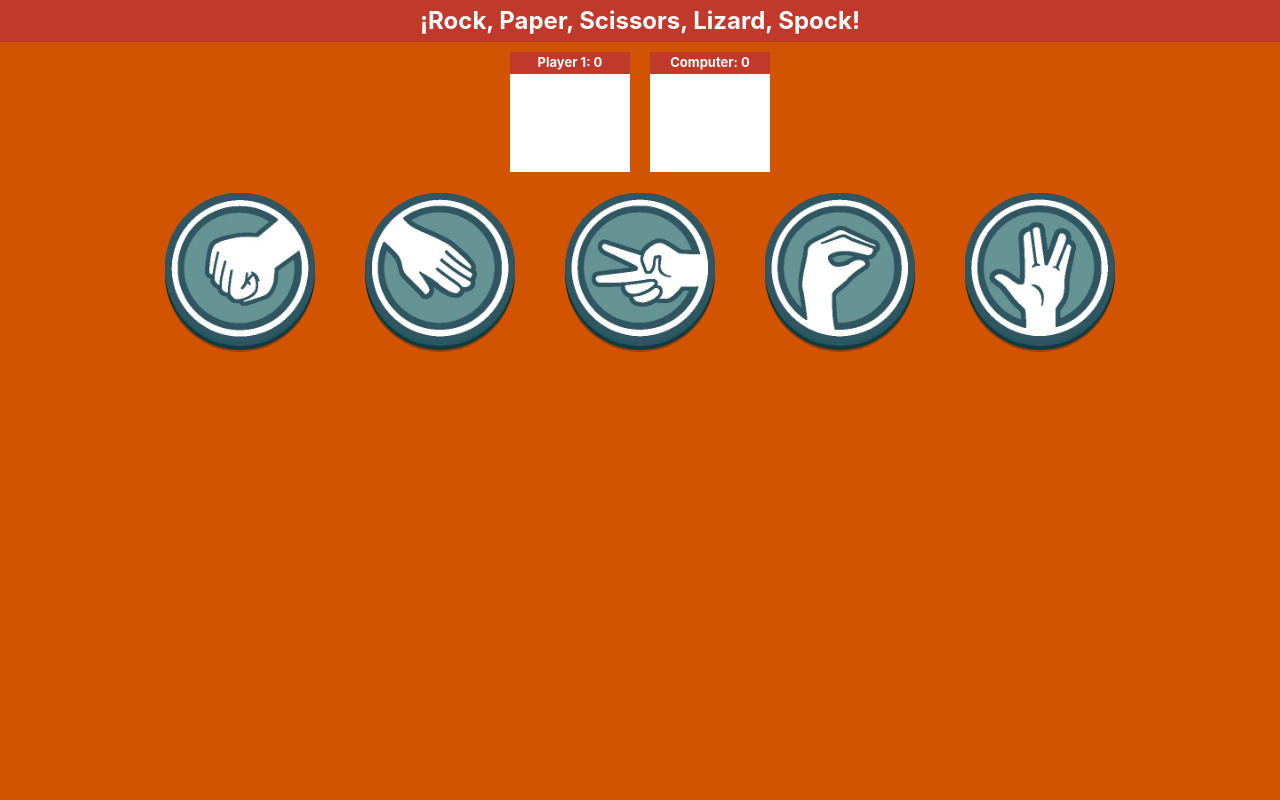
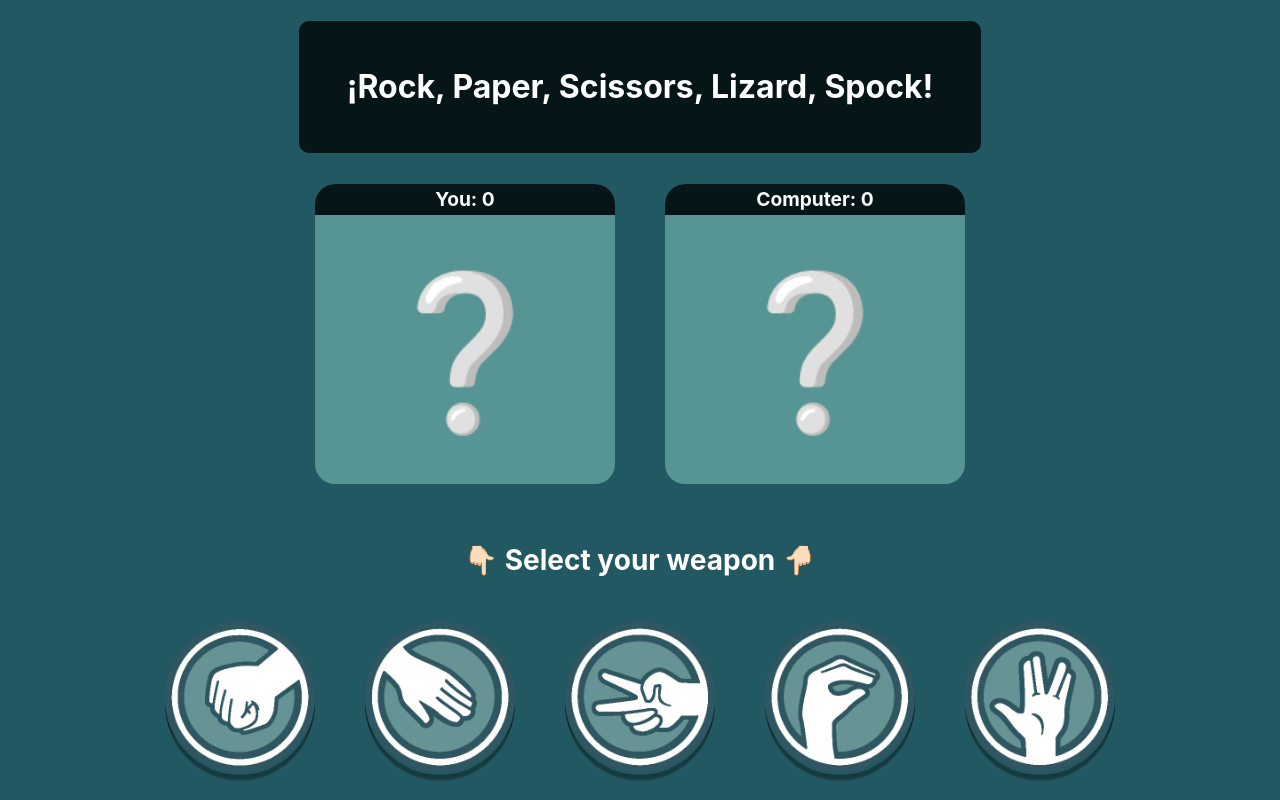
Before and after one commit to Alejandro-Cardozo/react-challenges, a React (Vite) app in the folder rock-paper-scissors-lizard-spock/: page / in a window 1280 px wide. Built offline with nearby package versions, Linux system fonts and the light colour scheme.

Commit message:
Apply final styling

```diff
--- a/rock-paper-scissors-lizard-spock/index.html
+++ b/rock-paper-scissors-lizard-spock/index.html
@@ -2,9 +2,9 @@
 <html lang="en">
   <head>
     <meta charset="UTF-8" />
-    <link rel="icon" type="image/svg+xml" href="/vite.svg" />
+    <link rel="icon" type="image/svg+xml" href="/favicon.svg" />
     <meta name="viewport" content="width=device-width, initial-scale=1.0" />
-    <title>Vite + React</title>
+    <title>Rock, Paper, Scissors, Lizard, Spock</title>
   </head>
   <body>
     <div id="root"></div>
--- a/rock-paper-scissors-lizard-spock/src/App.css
+++ b/rock-paper-scissors-lizard-spock/src/App.css
@@ -1,11 +1,17 @@
 .center {
-  text-align: center;
+  display: flex;
+  flex-direction: column;
+  justify-content: space-evenly;
+  align-items: center;
+  height: 100vh;
 }
 
 .container {
   display: flex;
+  flex-direction: row;
   justify-content: center;
   align-items: center;
+  gap: 3rem;
 }
 
 .buttons {
@@ -17,41 +23,26 @@
 
 .player {
   margin: 1rem;
-  width: 12rem;
-  height: 12rem;
+  width: 30rem;
+  height: 30rem;
+  border-radius: 2rem;
   display: flex;
   flex-direction: column;
-  background-color: var(--text-primary-color);
+  text-align: center;
+  background-color: var(--primary-color-light);
   color: var(--text-primary-color);
-}
-
-.round-btn {
-  width: 5rem;
-  height: 5rem;
-  border-radius: 50%;
-  border: none;
-  margin: 2px;
-  cursor: pointer;
-  background-color: var(--primary-color-dark);
-  color: var(--text-primary-color);
-  font-size: 2rem;
-  transform: rotate(90deg) scaleX(-1);
-}
-
-.round-btn:hover {
-  background-color: var(--primary-color-light);
 }
 
 .score {
   padding: 1px;
-  font-size: small;
+  font-size: larger;
   font-weight: bold;
+  border-radius: 2rem 2rem 0 0;
   background-color: var(--primary-color-dark);
 }
 
 .action {
-  font-size: 5rem;
-  text-shadow: 0 0 2px var(--primary-color-dark);
+  font-size: 15rem;
   display: flex;
   justify-content: center;
   align-items: center;
--- a/rock-paper-scissors-lizard-spock/src/App.jsx
+++ b/rock-paper-scissors-lizard-spock/src/App.jsx
@@ -1,7 +1,6 @@
 import { useState } from 'react'
 
 import Player from './Player'
-import ActionButton from './ActionButton'
 import ShowWinner from './ShowWinner'
 
 import './App.css'
@@ -37,11 +36,11 @@ function selectWinner(action1, action2) {
 }
 
 function App() {
-  const [playerAction, setPlayerAction] = useState('')
+  const [playerAction, setPlayerAction] = useState('default')
   const [playerScore, setPlayerScore] = useState(0)
-  const [computerAction, setComputerAction] = useState('')
+  const [computerAction, setComputerAction] = useState('default')
   const [computerScore, setComputerScore] = useState(0)
-  const [winner, setWinner] = useState('')
+  const [winner, setWinner] = useState(null)
 
   const onActionSelected = (selectedAction) => {
     const computerAction = randomAction()
@@ -63,11 +62,18 @@ function App() {
       <h1>¡Rock, Paper, Scissors, Lizard, Spock!</h1>
       <div>
         <div className='container'>
-          <Player id={1} name='Player 1' score={playerScore} action={playerAction} />
+          <Player id={1} name='You' score={playerScore} action={playerAction} />
           <Player id={2} name='Computer' score={computerScore} action={computerAction} />
         </div>
+      </div>
+      {winner !== null ? (
         <ShowWinner winner={winner} />
-      </div>
+      ) : (
+        <h2>
+          <div style={{ display: 'inline-block' }}>👇🏻</div> Select your weapon{' '}
+          <div style={{ display: 'inline-block', transform: 'scaleX(-1)' }}>👇🏻</div>
+        </h2>
+      )}
       <div className='buttons'>
         {images.map((img) => (
           <Button3D
--- a/rock-paper-scissors-lizard-spock/src/Button3D.module.css
+++ b/rock-paper-scissors-lizard-spock/src/Button3D.module.css
@@ -43,7 +43,6 @@
   padding: 0;
   border-radius: 50%;
   font-size: 1.25rem;
-  color: white;
   background: hsl(190, 48%, 26%);
   will-change: transform;
   transform: translateY(-4px);
--- a/rock-paper-scissors-lizard-spock/src/Player.jsx
+++ b/rock-paper-scissors-lizard-spock/src/Player.jsx
@@ -7,7 +7,7 @@ function Player ({ id = 1, name = 'Player', score = 0, action = 'rock' }) {
       <div className='score'>
         {name}: {score}
       </div>
-      <div className={actionClasses}>{icons[action]}</div>
+      {icons[action] ? <div className={actionClasses}>{icons[action] || '👈🏻'}</div> : <div className='action'>❔</div>}
     </div>
   )
 }
--- a/rock-paper-scissors-lizard-spock/src/ShowWinner.jsx
+++ b/rock-paper-scissors-lizard-spock/src/ShowWinner.jsx
@@ -1,11 +1,26 @@
-function ShowWinner ({ winner = 0 }) {
+function ShowWinner({ winner = 0 }) {
   const text = {
-    '-1': 'You Lose!',
-    0: "It's a Tie!",
-    1: 'You Win!'
+    '-1': (
+      <h2>
+        <div style={{ display: 'inline-block' }}>🦾</div> You lose{' '}
+        <div style={{ display: 'inline-block', transform: 'scaleX(-1)' }}>🦾</div>
+      </h2>
+    ),
+    0: (
+      <h2>
+        <div style={{ display: 'inline-block' }}>🤜🏻</div> It's a Tie{' '}
+        <div style={{ display: 'inline-block', transform: 'scaleX(-1)' }}>🤜🏻</div>
+      </h2>
+    ),
+    1: (
+      <h2>
+        <div style={{ display: 'inline-block' }}>💪🏻</div> You Win{' '}
+        <div style={{ display: 'inline-block', transform: 'scaleX(-1)' }}>💪🏻</div>
+      </h2>
+    )
   }
 
-  return <h2>{text[winner]}</h2>
+  return <>{text[winner]}</>
 }
 
 export default ShowWinner
--- a/rock-paper-scissors-lizard-spock/src/icons.js
+++ b/rock-paper-scissors-lizard-spock/src/icons.js
@@ -4,7 +4,7 @@ const icons = {
   paper: '✋🏻',
   scissors: '✌🏻',
   lizard: '🤌🏻',
-  spock: '🖖🏻'
+  spock: '🖖🏻',
 }
 
 export default icons
--- a/rock-paper-scissors-lizard-spock/src/index.css
+++ b/rock-paper-scissors-lizard-spock/src/index.css
@@ -1,7 +1,7 @@
 :root {
-  --primary-color: #d35400;
-  --primary-color-dark: #c0392b;
-  --primary-color-light: #f39c12;
+  --primary-color: hsl(190, 48%, 26%);
+  --primary-color-dark:hsl(190, 60%, 6%);
+  --primary-color-light: hsl(180, 26%, 46%);
   --text-primary-color: #fff;
 
   font-family: Inter, system-ui, Avenir, Helvetica, Arial, sans-serif;
@@ -19,6 +19,10 @@
   -webkit-text-size-adjust: 100%;
 }
 
+*, *::before, *::after {
+  box-sizing: border-box;
+}
+
 html {
   background-color: var(--primary-color);
 }
@@ -31,15 +35,17 @@ body {
 }
 
 h1 {
-  font-size: 2.4rem;
+  font-size: 3.2rem;
   margin: 0;
+  text-align: center;
   background-color: var(--primary-color-dark);
   color: var(--text-primary-color);
-  padding: .8rem;
+  padding: 4.8rem;
+  border-radius: 1rem;
   line-height: 1.1;
 }
 
 h2 {
-  font-size: 1.8rem;
+  font-size: 2.8rem;
   color: var(--text-primary-color);
 }
```
Also changed, not shown: rock-paper-scissors-lizard-spock/favicon.svg (added).
